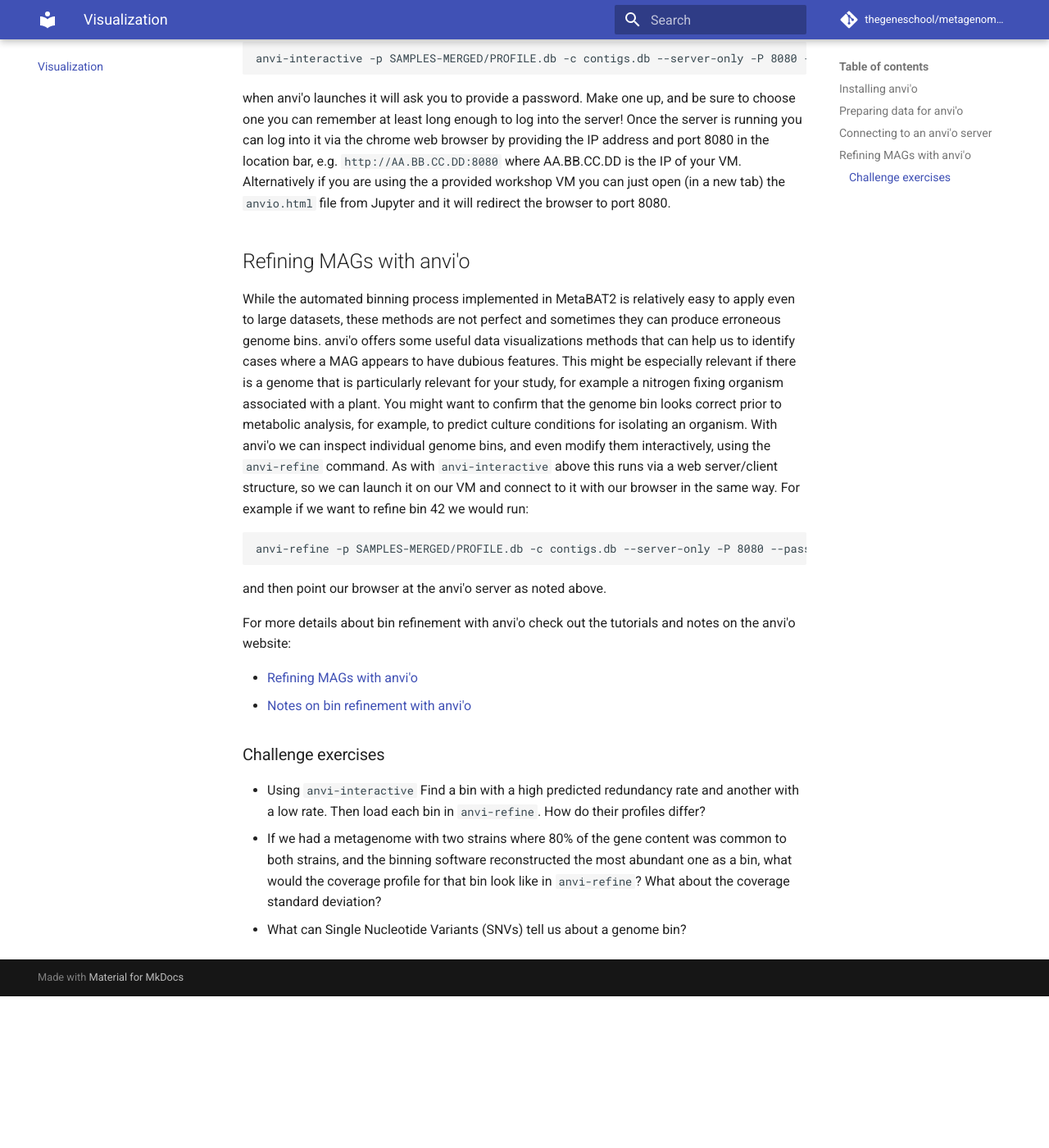
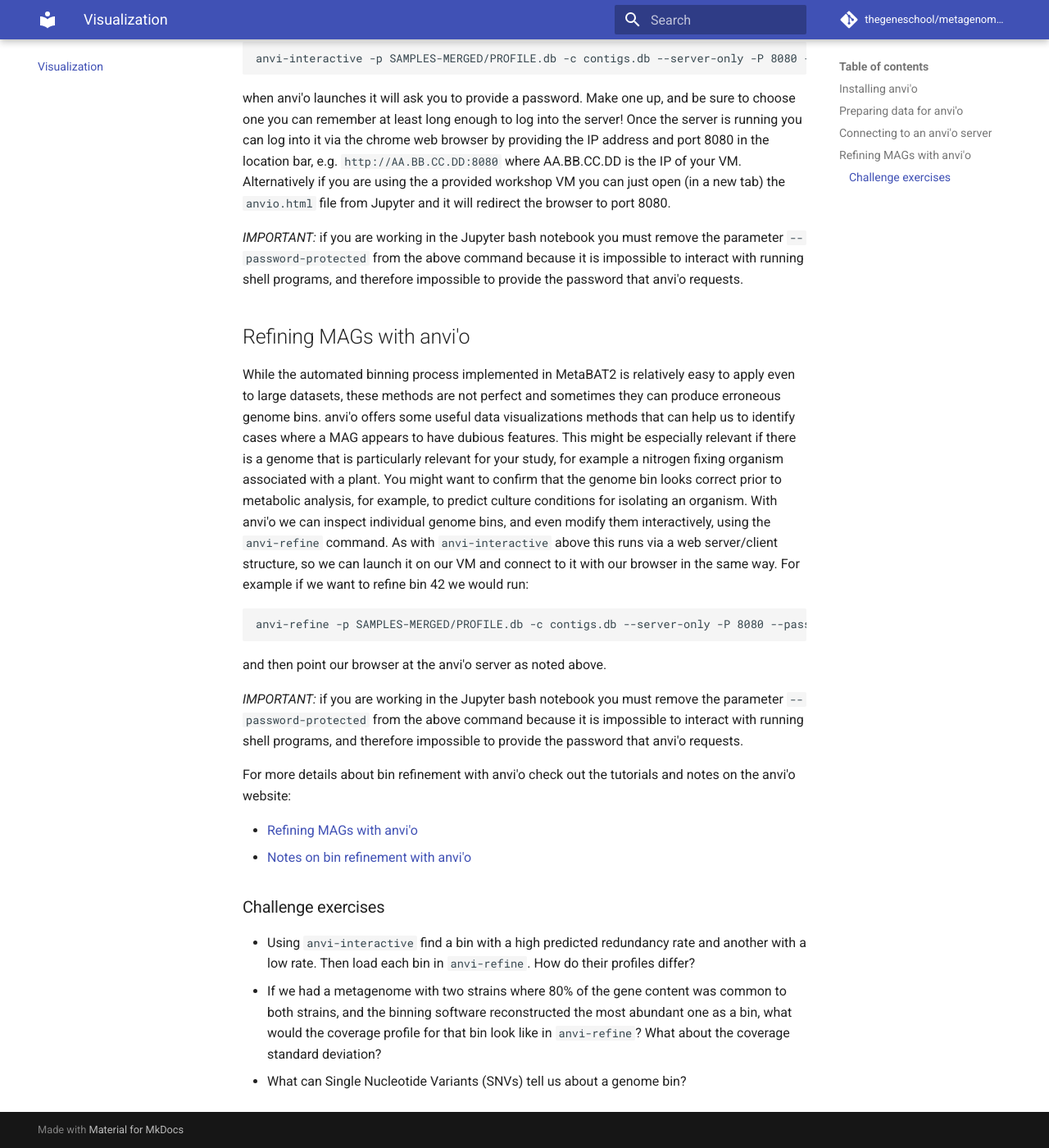
Before and after one commit to thegeneschool/metagenomics, an MkDocs documentation site: the page built from docs/anvio.md, in a window 1280 px wide and 1400 px high, scrolled down 1829 px. Shown: the whole window at 82% size. Built offline with MkDocs 1.6.1 and Material for MkDocs 9.7.7, drawn with Linux system fonts in a browser that asks for light colours; comment, search, counter and statistics services are not loaded; before the commit the page ends 3044 px from its top, so only the background shows below that.

Commit message:
[AD] interactivity note

````diff
--- a/docs/anvio.md
+++ b/docs/anvio.md
@@ -68,6 +68,7 @@ Make one up, and be sure to choose one you can remember at least long enough to
 Once the server is running you can log into it via the chrome web browser by providing the IP address and port 8080 in the location bar, e.g. `http://AA.BB.CC.DD:8080` where AA.BB.CC.DD is the IP of your VM.
 Alternatively if you are using the a provided workshop VM you can just open (in a new tab) the `anvio.html` file from Jupyter and it will redirect the browser to port 8080.
 
+*IMPORTANT:* if you are working in the Jupyter bash notebook you must remove the parameter `--password-protected` from the above command because it is impossible to interact with running shell programs, and therefore impossible to provide the password that anvi'o requests.
 
 ## Refining MAGs with anvi'o
 
@@ -84,6 +85,9 @@ anvi-refine -p SAMPLES-MERGED/PROFILE.db -c contigs.db --server-only -P 8080 --p
 ```
 and then point our browser at the anvi'o server as noted above.
 
+*IMPORTANT:* if you are working in the Jupyter bash notebook you must remove the parameter `--password-protected` from the above command because it is impossible to interact with running shell programs, and therefore impossible to provide the password that anvi'o requests.
+
+
 For more details about bin refinement with anvi'o check out the tutorials and notes on the anvi'o website:
 
 * [Refining MAGs with anvi'o](http://merenlab.org/2015/05/11/anvi-refine/)
@@ -92,6 +96,6 @@ For more details about bin refinement with anvi'o check out the tutorials and no
 
 ### Challenge exercises
 
-* Using `anvi-interactive` Find a bin with a high predicted redundancy rate and another with a low rate. Then load each bin in `anvi-refine`. How do their profiles differ?
+* Using `anvi-interactive` find a bin with a high predicted redundancy rate and another with a low rate. Then load each bin in `anvi-refine`. How do their profiles differ?
 * If we had a metagenome with two strains where 80% of the gene content was common to both strains, and the binning software reconstructed the most abundant one as a bin, what would the coverage profile for that bin look like in `anvi-refine`? What about the coverage standard deviation?
 * What can Single Nucleotide Variants (SNVs) tell us about a genome bin?
````
